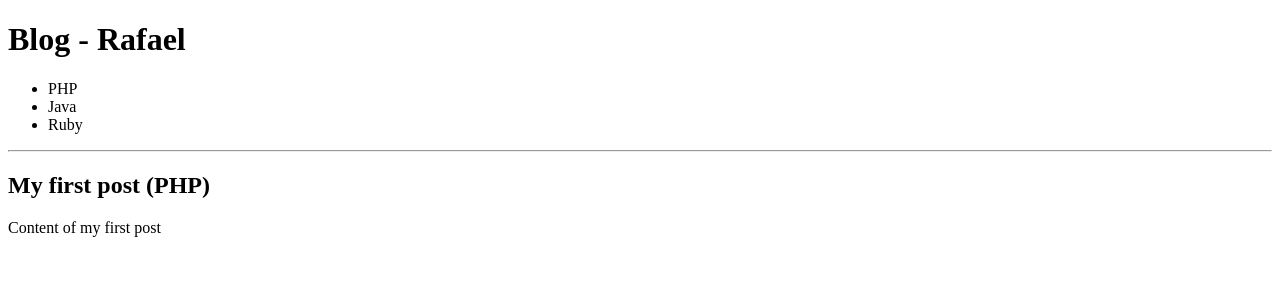
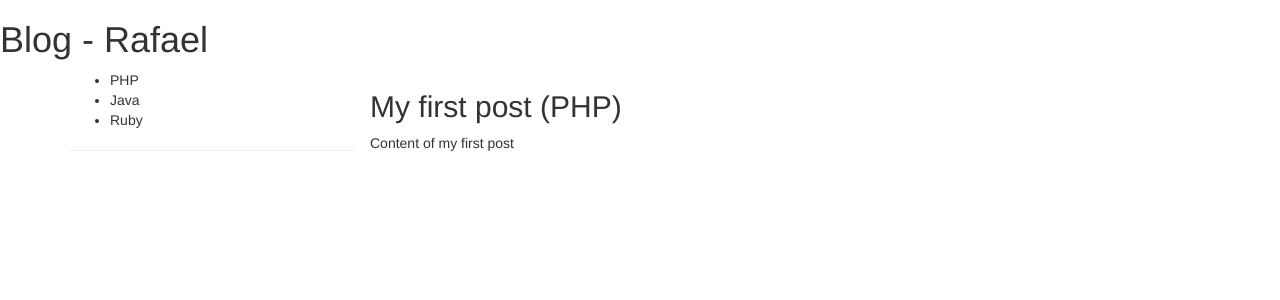
Before and after one commit to rsantos/django_project, a Django app: page /blog in a window 1280 px wide. Shown: the top 300 px of the page. Run offline with Django 3.2, Linux system fonts and the light colour scheme; data comes from the database, SQL or seed files in the repository; some libraries are stand-ins or nearby versions.

Commit message:
Organizando html

```diff
--- a/templates/blog/home.html
+++ b/templates/blog/home.html
@@ -3,10 +3,13 @@
     <head>
         <meta charset="utf-8">
         <title>Django project</title>
+        <link rel="stylesheet" href="https://maxcdn.bootstrapcdn.com/bootstrap/3.3.7/css/bootstrap.min.css" integrity="sha384-BVYiiSIFeK1dGmJRAkycuHAHRg32OmUcww7on3RYdg4Va+PmSTsz/K68vbdEjh4u" crossorigin="anonymous">
     </head>
     <body>
         <h1>Blog - {{name}}</h1>
-        <aside>
+        <div class="container">
+            <div class="col-md-3">
+                <aside class="row">
                     <ul>
                         {% for category in categories %}
                         <li>
@@ -16,11 +19,15 @@
                     </ul>
                     <hr />
                 </aside>
+            </div>
+            <div class="col-md-8">
                 <section>
                     <article>
                         <h2>{{ post.name }} ({{ post.category.name }}) </h2>
                         <p>{{ post.content }}</p>
                     </article>
                 </section>
+            </div>
+        </div>
     </body>
 </html>
```
Lines whose indentation alone changed are shown as unchanged.
